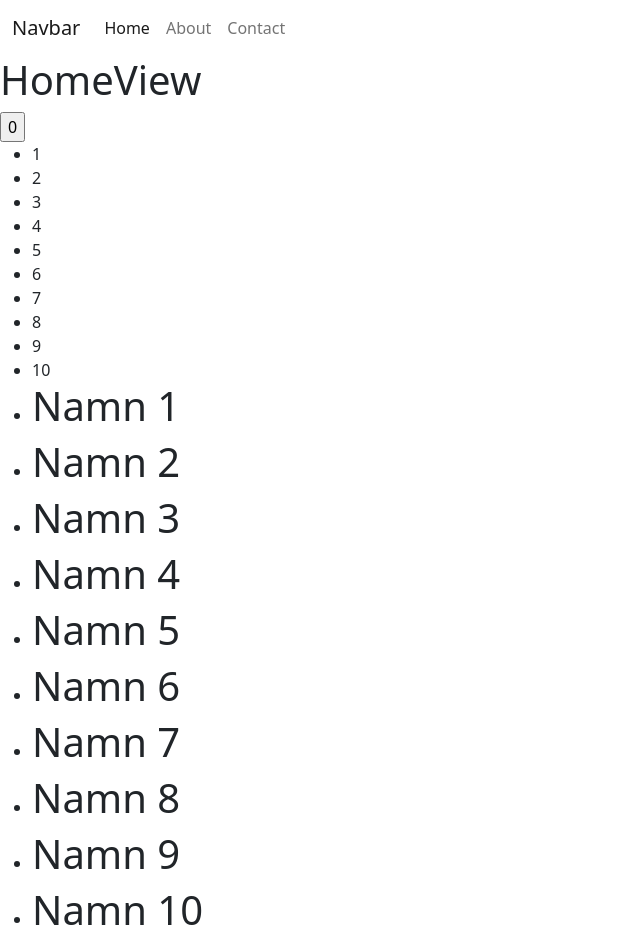
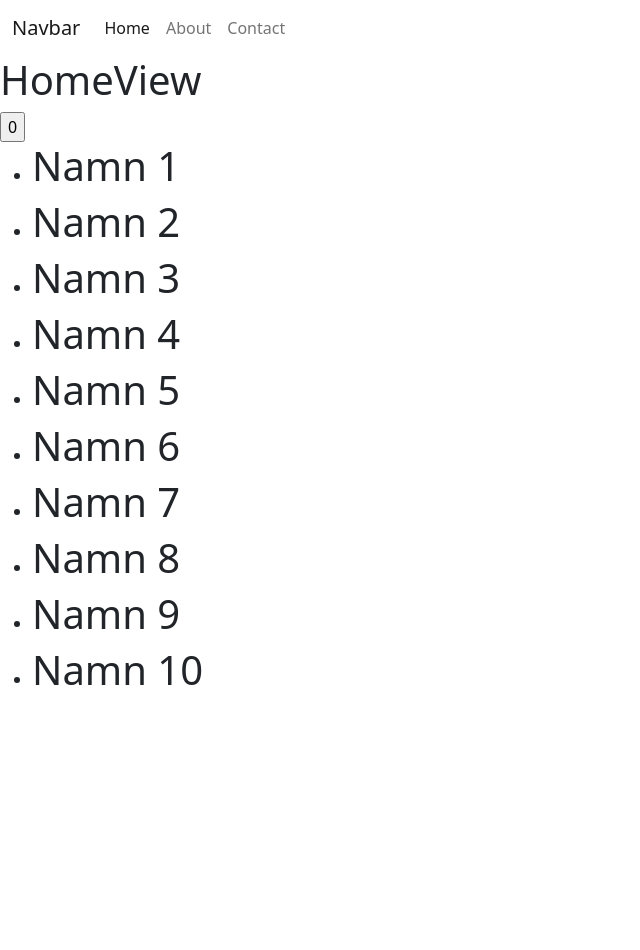
Before and after one commit to chrillah/sweet-card-maker, a Vue app: page / in a window 1280 px wide. Shown: the whole page, without its empty margins (0-640 px from the left). After the commit the page ends 800 px from the top, so only its background shows below. Built offline with nearby package versions, Linux system fonts and the light colour scheme.

Commit message:
removed list from testlist component

```diff
--- a/src/components/TestList.vue
+++ b/src/components/TestList.vue
@@ -26,9 +26,6 @@
 
 <template>
   <ul>
-    <li v-for="item in list" :key="item.id">
-      {{ item.id }}
-    </li>
     <ListItem
       v-for="item in list"
       :key="item.id"
```
